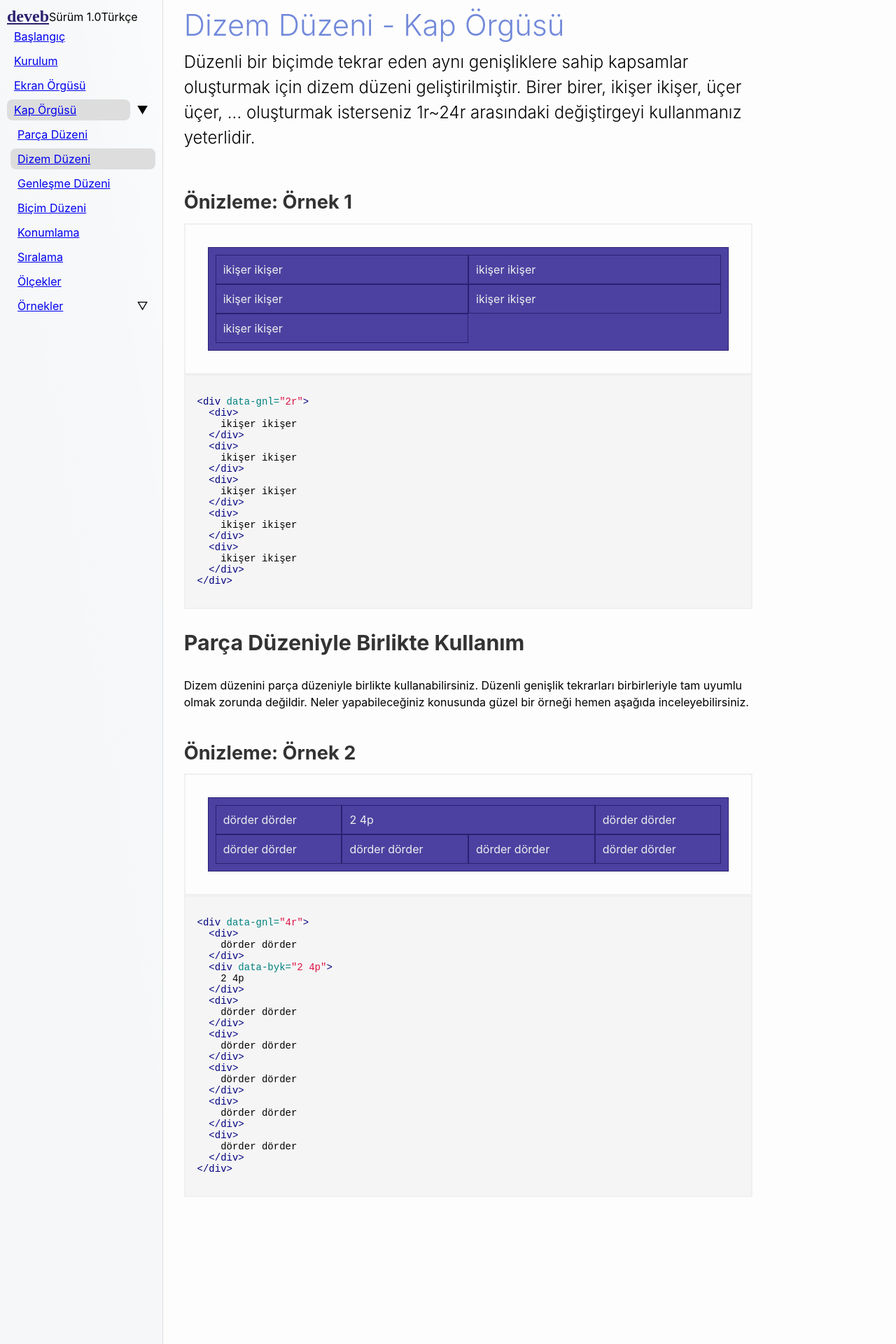
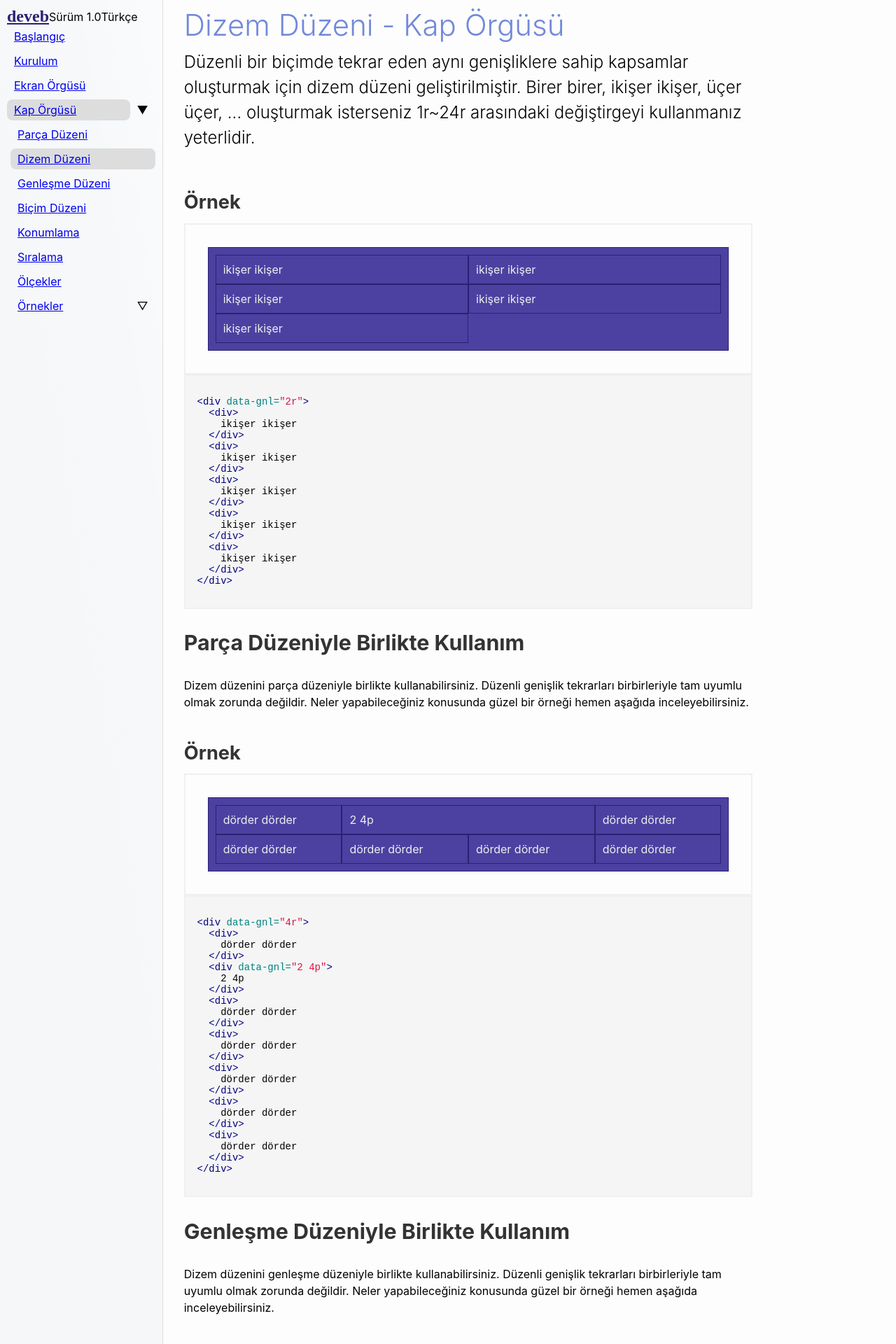
Before and after one commit to data-deveb/data-deveb.github.io, a Jekyll site: the page built from 1.0/tr/kap-orgusu/dizem-duzeni.html, in a window 1280 px wide. Shown: the top 1920 px of the page at 70% size. Built offline with Jekyll 4.4.1, drawn with Linux system fonts in a browser that asks for light colours; some web fonts are replaced; some of the changed text lies outside the part shown.

Commit message:
deveb 1.0 dizem düzeni
Dizem düzeni belletisi geliştirildi.

```diff
--- a/1.0/tr/kap-orgusu/dizem-duzeni.html
+++ b/1.0/tr/kap-orgusu/dizem-duzeni.html
@@ -8,7 +8,7 @@
   isterseniz 1r~24r arasındaki değiştirgeyi kullanmanız yeterlidir.
 </p>
 <div class="örnek">
-  <h3>Önizleme: Örnek 1</h3>
+  <h3>Örnek</h3>
   <div class="önizleme">
     <div data-gnl="2r">
       <div>
@@ -56,13 +56,13 @@
   güzel bir örneği hemen aşağıda inceleyebilirsiniz.
 </p>
 <div class="örnek">
-  <h3>Önizleme: Örnek 2</h3>
+  <h3>Örnek</h3>
   <div class="önizleme">
     <div data-gnl="4r">
       <div>
         dörder dörder
       </div>
-      <div data-byk="2 4p">
+      <div data-gnl="2 4p">
         2 4p
       </div>
       <div>
@@ -87,7 +87,7 @@
     <div>
       dörder dörder
     </div>
-    <div data-byk="2 4p">
+    <div data-gnl="2 4p">
       2 4p
     </div>
     <div>
@@ -108,3 +108,122 @@
   </div>
   {% endhighlight %}
 </div>
+
+<h2>Genleşme Düzeniyle Birlikte Kullanım</h2>
+<p>
+  Dizem düzenini genleşme düzeniyle birlikte kullanabilirsiniz. Düzenli genişlik tekrarları
+  birbirleriyle tam uyumlu olmak zorunda değildir. Neler yapabileceğiniz konusunda
+  güzel bir örneği hemen aşağıda inceleyebilirsiniz.
+</p>
+<div class="örnek">
+  <h3>Örnek</h3>
+  <div class="önizleme">
+    <div data-gnl="4r">
+      <div data-gnl="1g">
+        1g
+      </div>
+      <div data-gnl="2g">
+        2g
+      </div>
+      <div>
+        dörder dörder
+      </div>
+      <div>
+        dörder dörder
+      </div>
+      <div>
+        dörder dörder
+      </div>
+      <div>
+        dörder dörder
+      </div>
+      <div>
+        dörder dörder
+      </div>
+    </div>
+  </div>
+  {% highlight html %}
+  <div data-gnl="4r">
+    <div data-gnl="1g">
+      1g
+    </div>
+    <div data-gnl="2g">
+      2g
+    </div>
+    <div>
+      dörder dörder
+    </div>
+    <div>
+      dörder dörder
+    </div>
+    <div>
+      dörder dörder
+    </div>
+    <div>
+      dörder dörder
+    </div>
+    <div>
+      dörder dörder
+    </div>
+  </div>
+  {% endhighlight %}
+</div>
+<h2>Parça ve Genleşme Düzeniyle Birlikte Kullanım</h2>
+<p>
+  Dizem düzenini parça ve genleşme düzeniyle birlikte kullanabilirsiniz. Düzenli genişlik tekrarları
+  birbirleriyle tam uyumlu olmak zorunda değildir. Neler yapabileceğiniz konusunda
+  güzel bir örneği hemen aşağıda inceleyebilirsiniz.
+</p>
+<div class="örnek">
+  <h3>Örnek</h3>
+  <div class="önizleme">
+    <div data-gnl="4r">
+      <div data-gnl="1g">
+        1g
+      </div>
+      <div data-gnl="2g">
+        2g
+      </div>
+      <div data-gnl="2 4p">
+        2 4p
+      </div>
+      <div>
+        dörder dörder
+      </div>
+      <div>
+        dörder dörder
+      </div>
+      <div>
+        dörder dörder
+      </div>
+      <div>
+        dörder dörder
+      </div>
+    </div>
+  </div>
+  {% highlight html %}
+  <div data-gnl="4r">
+    <div data-gnl="1g">
+      1g
+    </div>
+    <div data-gnl="2g">
+      2g
+    </div>
+    <div data-gnl="2 4p">
+      2 4p
+    </div>
+    <div>
+      dörder dörder
+    </div>
+    <div>
+      dörder dörder
+    </div>
+    <div>
+      dörder dörder
+    </div>
+    <div>
+      dörder dörder
+    </div>
+  </div>
+  {% endhighlight %}
+</div>
```
